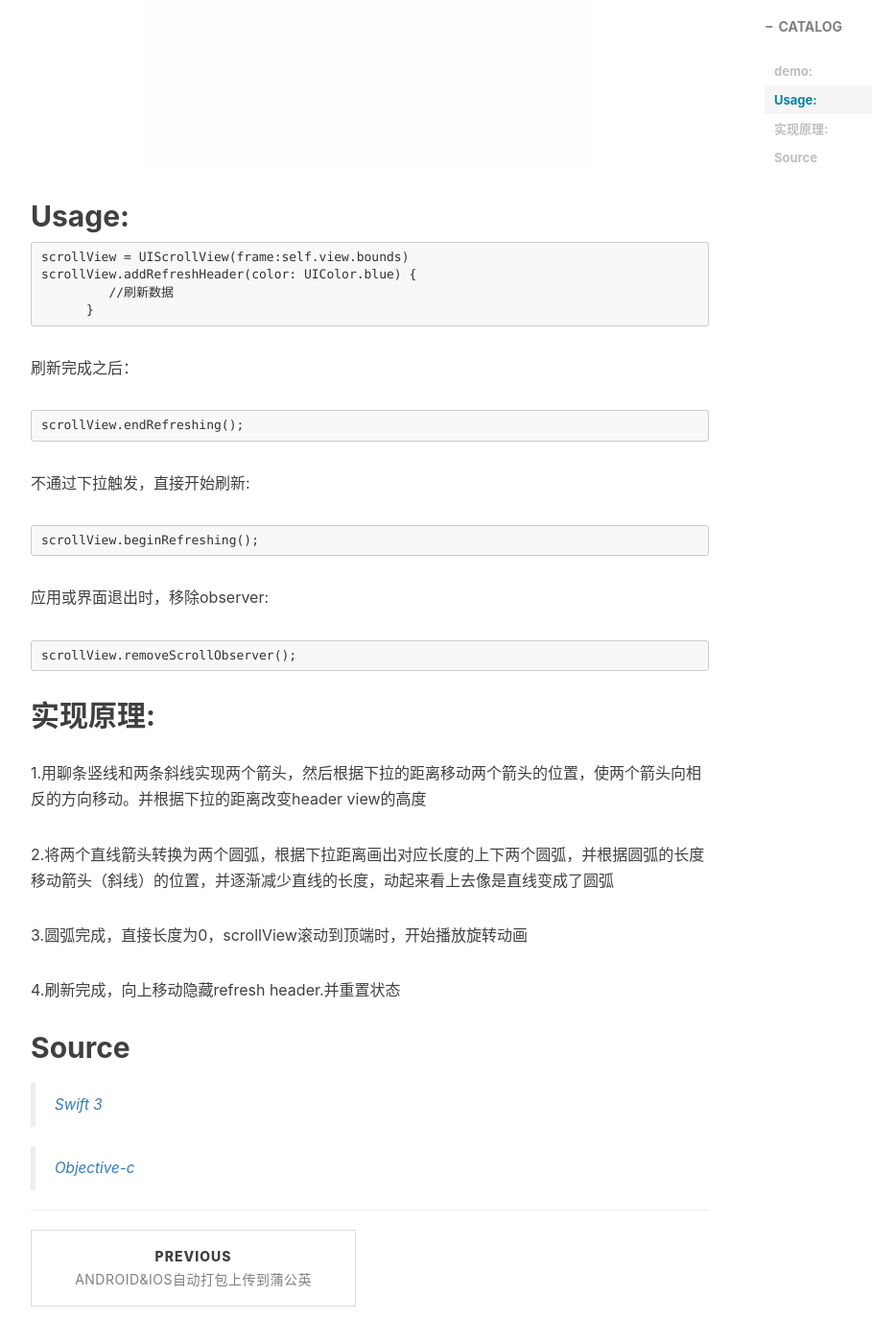
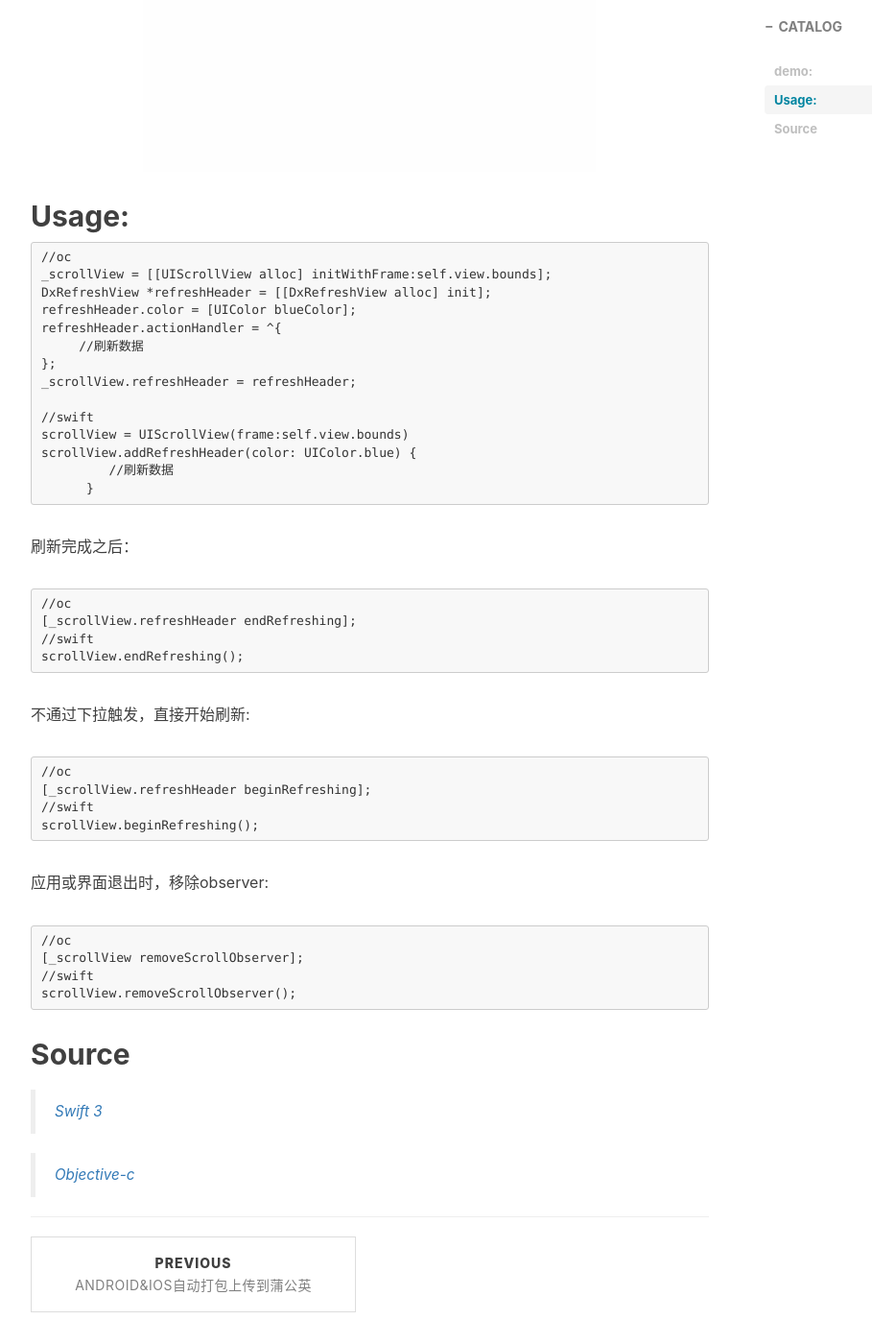
Before and after one commit to StevenDXC/Blog, a Jekyll site: the page built from _posts/2016-09-12-Refreshview.md, in a window 1280 px wide and 1400 px high, scrolled down 787 px. Shown: the whole window at 96% size, without its empty margins (233-1142 px from the left). Built offline with Jekyll 4.4.1, drawn with Linux system fonts in a browser that asks for light colours; nearby versions of some CDN libraries; Markdown is read by kramdown in place of the engine named in the settings; comment, search, counter and statistics services are not loaded; some of the changed text lies outside the part shown.

Commit message:
Update 2016-09-12-Refreshview.md

````diff
--- a/_posts/2016-09-12-Refreshview.md
+++ b/_posts/2016-09-12-Refreshview.md
@@ -9,7 +9,7 @@ tags:
     - IOS
 ---
 
-模仿锤子手机的下拉刷新效果.基于swift 3.0编写
+模仿锤子阅读的下拉刷新效果
 
 demo:
 ---
@@ -20,6 +20,16 @@ Usage:
 ---
 
 ```Swift
+//oc
+_scrollView = [[UIScrollView alloc] initWithFrame:self.view.bounds];
+DxRefreshView *refreshHeader = [[DxRefreshView alloc] init];
+refreshHeader.color = [UIColor blueColor];
+refreshHeader.actionHandler = ^{
+     //刷新数据
+};
+_scrollView.refreshHeader = refreshHeader;
+
+//swift
 scrollView = UIScrollView(frame:self.view.bounds)
 scrollView.addRefreshHeader(color: UIColor.blue) {
          //刷新数据
@@ -29,32 +39,29 @@ scrollView.addRefreshHeader(color: UIColor.blue) {
 刷新完成之后：
 
 ```Swift
+//oc
+[_scrollView.refreshHeader endRefreshing];
+//swift
 scrollView.endRefreshing();
 ```
 
 不通过下拉触发，直接开始刷新:
 
 ```Swift
+//oc
+[_scrollView.refreshHeader beginRefreshing];
+//swift
 scrollView.beginRefreshing();
 ```
 
 应用或界面退出时，移除observer:
 
 ```Swift
+//oc
+[_scrollView removeScrollObserver];
+//swift
 scrollView.removeScrollObserver();
 ```
-
-实现原理:
----
-
-1.用聊条竖线和两条斜线实现两个箭头，然后根据下拉的距离移动两个箭头的位置，使两个箭头向相反的方向移动。并根据下拉的距离改变header view的高度
-
-2.将两个直线箭头转换为两个圆弧，根据下拉距离画出对应长度的上下两个圆弧，并根据圆弧的长度移动箭头（斜线）的位置，并逐渐减少直线的长度，动起来看上去像是直线变成了圆弧
-
-3.圆弧完成，直接长度为0，scrollView滚动到顶端时，开始播放旋转动画
-
-4.刷新完成，向上移动隐藏refresh header.并重置状态
-
 
 Source
 ---
````
